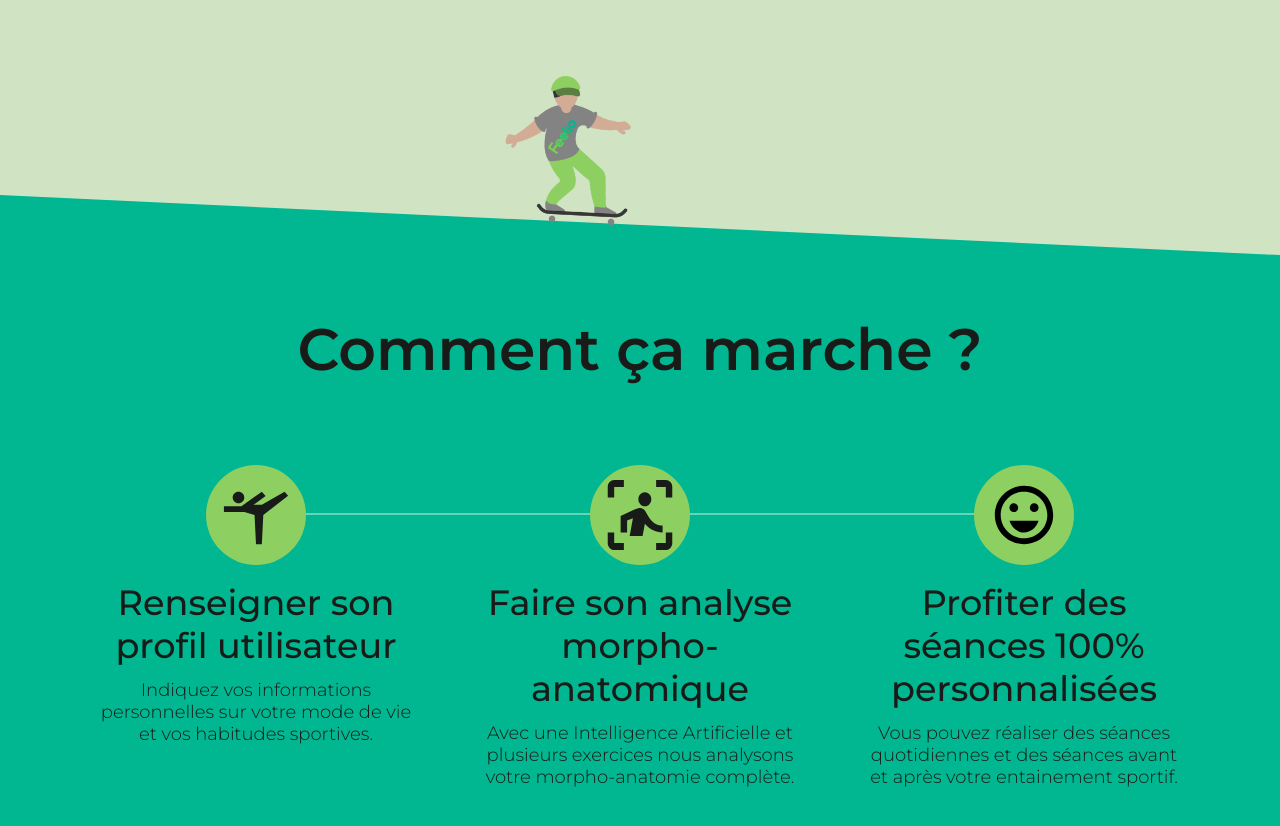
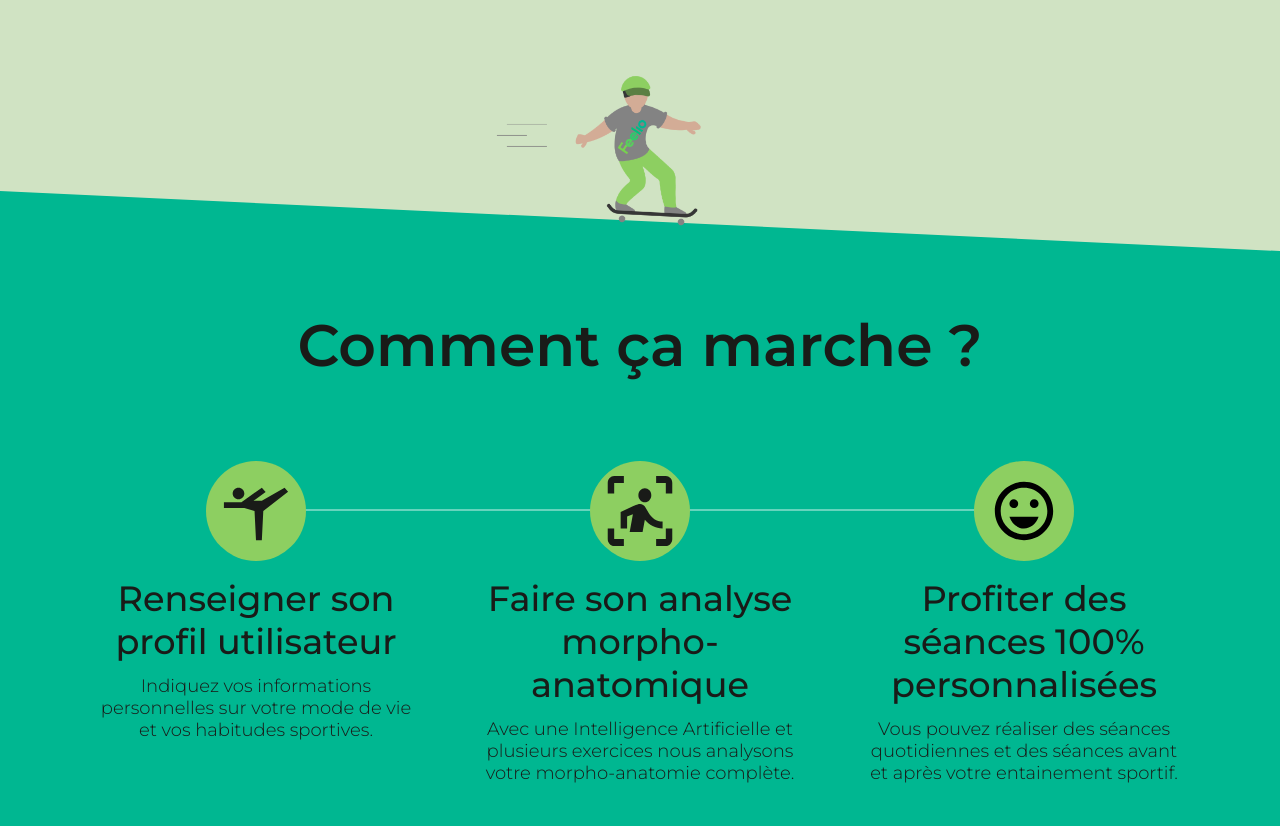
Before and after one commit to Feelio-fr/feelio-landing-page, a React (Create React App) app: page / in a window 1280 px wide. Shown: the part 2240-3066 px from the top of the page. Built offline with nearby package versions, Linux system fonts and the light colour scheme.

Commit message:
✨ feat: Wind effect for skateboarder (V1)

```diff
--- a/src/components/runningMan/RunningMan.module.css
+++ b/src/components/runningMan/RunningMan.module.css
@@ -1,5 +1,11 @@
 .runningManContainer {
   z-index: 2;
+}
+
+.runningMan {
+  display: flex;
+  align-items: center;
+  gap: 70px;
 }
 
 .skateboardingImage {
@@ -7,6 +13,30 @@
   height: auto;
   z-index: 1;
   transform: rotate(3deg);
+}
+
+.windLines {
+  display: flex;
+  flex-direction: column;
+  gap: 10px;
+  width: 100%;
+  height: 50px;
+  background-color: red;
+}
+
+.windLine {
+  height: 1px;
+  width: 40px;
+  background-color: grey;
+}
+
+#windLine1, #windLine3 {
+  margin-left: 10px;
+}
+
+
+#windLine2 {
+  width: 30px;
 }
 
 @media (max-width: 1024px) {
--- a/src/components/runningMan/RunningMan.tsx
+++ b/src/components/runningMan/RunningMan.tsx
@@ -23,6 +23,10 @@ const RunningMan = () => {
     const scrollTransformX = useTransform(scrollYProgress, [0, 1], [windowSize , -200 ]);
     const scrollTransformY = useTransform(scrollYProgress, [0, 1], [70, 0]);
 
+    const windLine1Opacity = useTransform(scrollYProgress, [0, 0.45, 0.50, 0.55, 1], [0, 0, 1, 0, 0]);
+    const windLine2Opacity = useTransform(scrollYProgress, [0, 0.47, 0.52, 0.57, 1], [0, 0, 1, 0, 0]);
+    const windLine3Opacity = useTransform(scrollYProgress, [0, 0.49, 0.54, 0.59, 1], [0, 0, 1, 0, 0]);
+
     return (
         <motion.div
             className={styles.runningManContainer}
@@ -33,6 +37,11 @@ const RunningMan = () => {
             ref={refGuy}
         >
             <div className={styles.runningMan}>
+                <div className={styles.windLines}>
+                    <motion.div className={styles.windLine} id={styles.windLine1} style={{ opacity: windLine1Opacity }}></motion.div>
+                    <motion.div className={styles.windLine} id={styles.windLine2} style={{ opacity: windLine2Opacity }}></motion.div>
+                    <motion.div className={styles.windLine} id={styles.windLine3} style={{ opacity: windLine3Opacity }}></motion.div>
+                </div>
                 <img src={skateboardingImage} alt="Quelqu'un qui fait du skateboard" className={styles.skateboardingImage} />
             </div>
         </motion.div>
```
